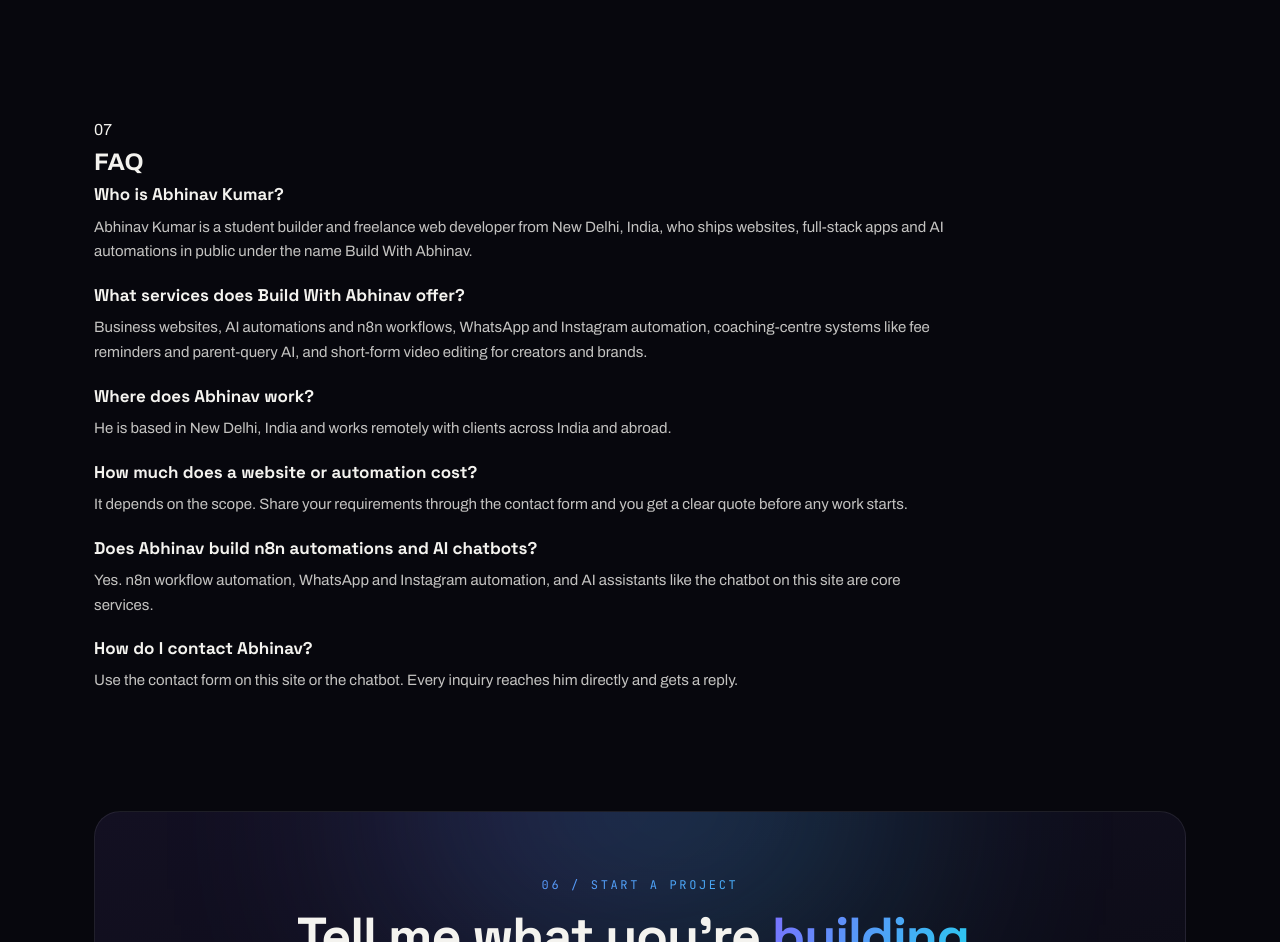
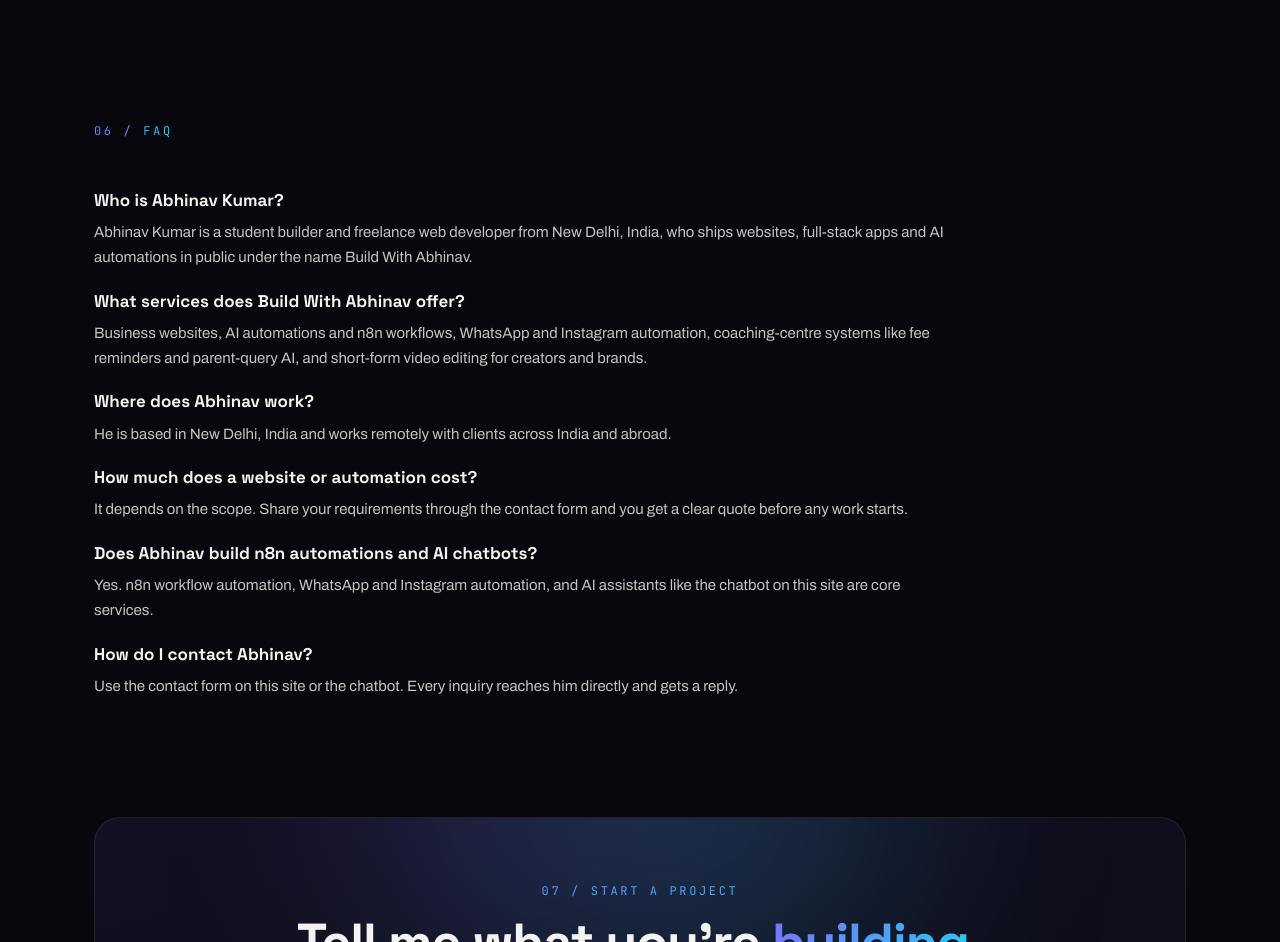
Before and after one commit to a83017083-lab/portfolio, a Next.js app: page / in a window 1280 px wide. Shown: the part 6150-7092 px from the top of the page. Built offline with nearby package versions, Linux system fonts and the light colour scheme.

Commit message:
Number FAQ section 06, contact 07

```diff
--- a/app/components/Home.tsx
+++ b/app/components/Home.tsx
@@ -310,10 +310,8 @@
 
         <section className="block" id="faq">
           <Reveal>
-            <div className="block-head">
-              <span className="index">07</span>
-              <h2>FAQ</h2>
-              <span className="rule" />
+            <div className="sec-head">
+              <span className="num">06 / FAQ</span>
             </div>
             <div className="faq-list">
               <div className="faq-item">
@@ -347,7 +345,7 @@
         <section id="contact">
           <Reveal>
             <div className="contact-card contact-form-card">
-              <span className="num">06 / Start a project</span>
+              <span className="num">07 / Start a project</span>
               <h2>
                 Tell me what you&apos;re <span className="accent">building.</span>
               </h2>
```
